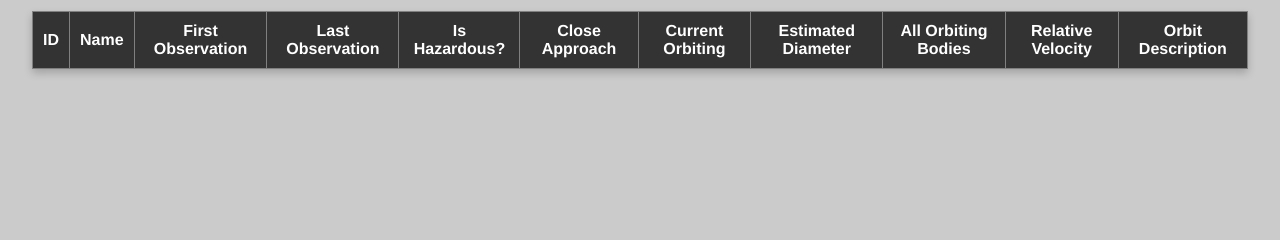
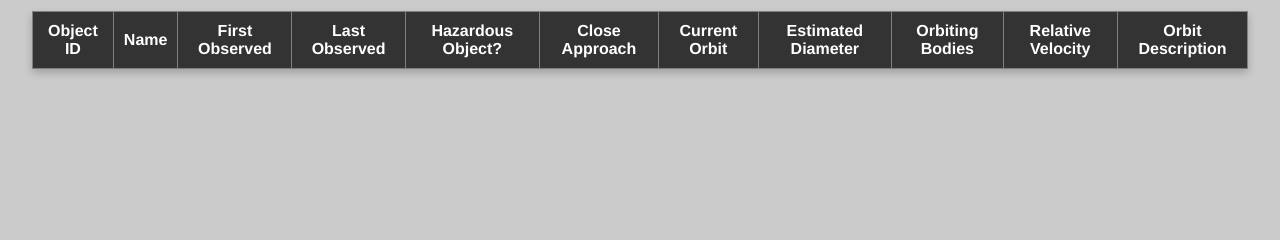
Before and after one commit to chrisdedman/py-neo, a Flask app: template app/templates/neo_data.html in a window 1280 px wide. Shown: the part 196-436 px from the top of the page. Run offline with Flask 2, Linux system fonts and the light colour scheme; the template is opened without the code that fills it, so the values that code supplies are empty.

Commit message:
updated column headers

```diff
--- a/app/templates/neo_data.html
+++ b/app/templates/neo_data.html
@@ -30,15 +30,15 @@
     <table border="1">
         <thead>
             <tr>
-                <th>ID</th>
+                <th>Object ID</th>
                 <th>Name</th>
-                <th>First Observation</th>
-                <th>Last Observation</th>
-                <th>Is Hazardous?</th>
+                <th>First Observed</th>
+                <th>Last Observed</th>
+                <th>Hazardous Object?</th>
                 <th>Close Approach</th>
-                <th>Current Orbiting</th>
+                <th>Current Orbit</th>
                 <th>Estimated Diameter</th>
-                <th>All Orbiting Bodies</th>
+                <th>Orbiting Bodies</th>
                 <th>Relative Velocity</th>
                 <th>Orbit Description</th>
             </tr>
```
